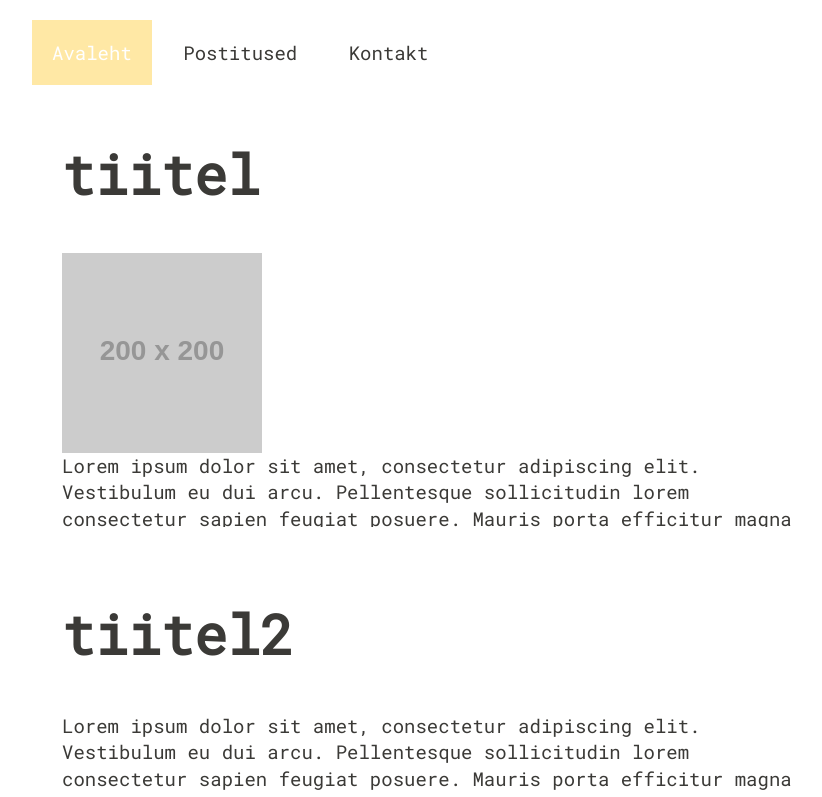
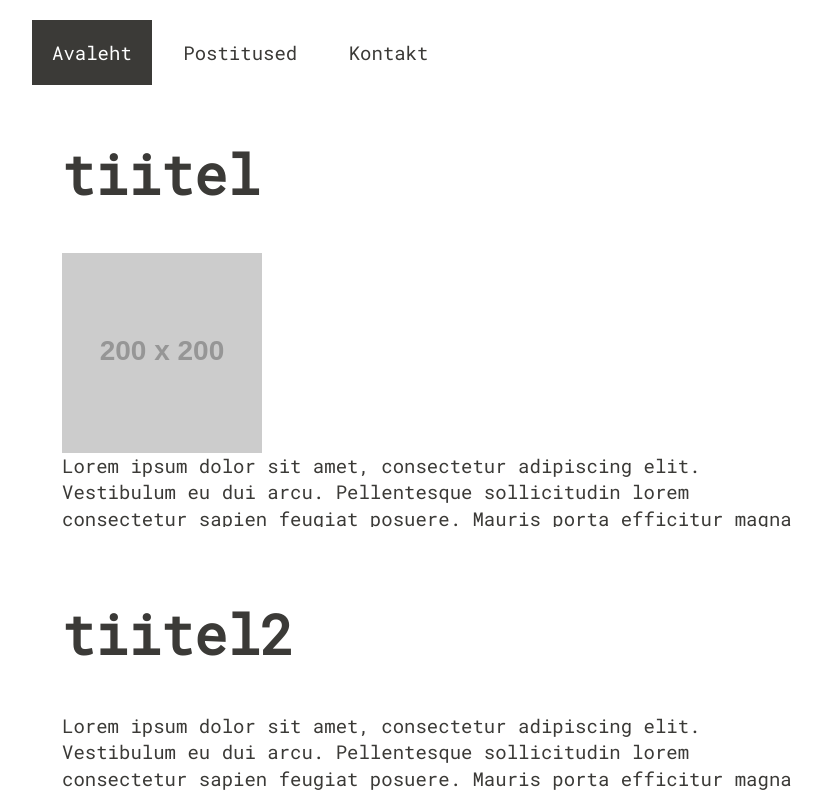
Before and after one commit to Kaurikallaste/webdevprojects, a plain HTML site: page blog/index.html in a window 1280 px wide. In both pictures the pointer is over the link "Avaleht". Shown: the top 797 px of the page, without its empty margins (208-1030 px from the left). Drawn offline with Linux system fonts and the light colour scheme; placeholder pictures from the web are drawn by us.

Commit message:
CSS update

```diff
--- a/blog/css/styles.css
+++ b/blog/css/styles.css
@@ -69,7 +69,7 @@ a {
     background-color:#ffe8a5;
 }
 
-.highlighted {
+.highlighted, .highlighted:hover {
     background-color: var(--text-color);
     color: white;
 }
```
